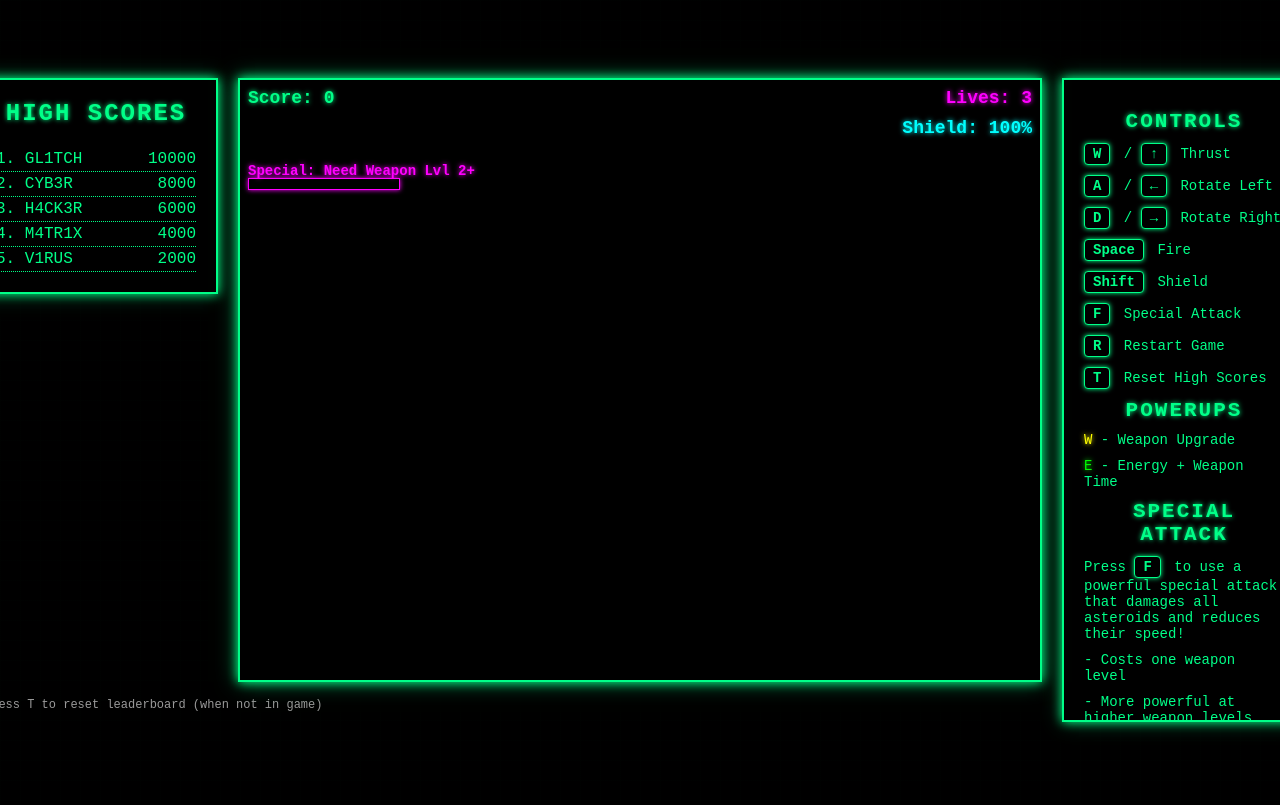
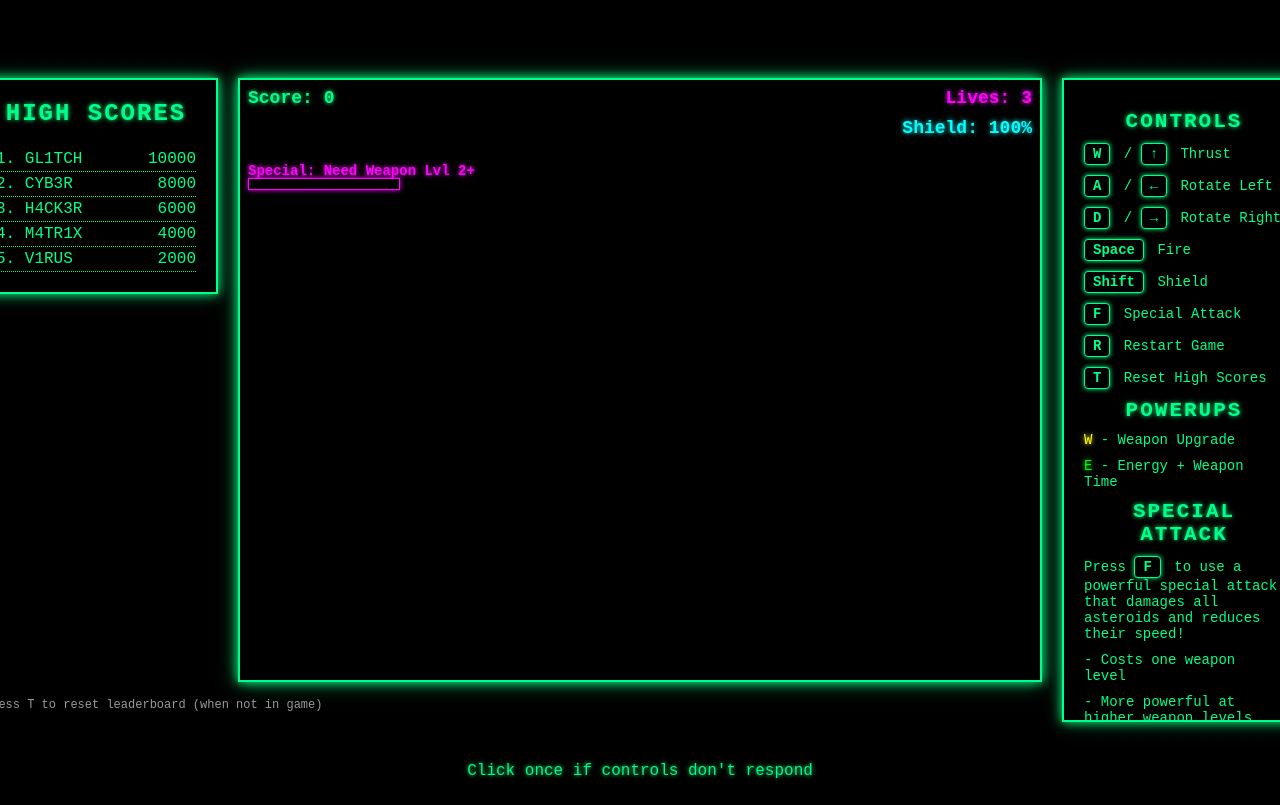
Before and after one commit to jaybird922/glitchasteroids, a plain HTML site: page index.html in a window 1280 px wide. Drawn offline with Linux system fonts and the light colour scheme.

Commit message:
Update index.html

```diff
--- a/index.html
+++ b/index.html
@@ -75,10 +75,58 @@
     </div>
 
     <script>
+        // Get reference to the iframe
+        const gameFrame = document.getElementById('game-frame');
+
         // Handle any iframe loading errors by redirecting directly to the game file
-        document.getElementById('game-frame').onerror = function() {
+        gameFrame.onerror = function() {
             window.location.href = 'glitchasteroids.html';
         };
+
+        // Focus the iframe when it's loaded
+        gameFrame.onload = function() {
+            gameFrame.focus();
+
+            // Try to focus the iframe content window if possible
+            try {
+                gameFrame.contentWindow.focus();
+            } catch (e) {
+                console.log("Could not auto-focus game due to cross-origin restrictions");
+            }
+
+            // Alternative approach - tell users to click if focus doesn't work automatically
+            // Add a message that fades out after a few seconds
+            const focusMessage = document.createElement('div');
+            focusMessage.innerHTML = "Click once if controls don't respond";
+            focusMessage.style.position = "fixed";
+            focusMessage.style.bottom = "10px";
+            focusMessage.style.left = "50%";
+            focusMessage.style.transform = "translateX(-50%)";
+            focusMessage.style.color = "#0f8";
+            focusMessage.style.textShadow = "0 0 5px #0f8";
+            focusMessage.style.padding = "10px";
+            focusMessage.style.zIndex = "1000";
+            focusMessage.style.opacity = "1";
+            focusMessage.style.transition = "opacity 1s ease-in";
+            document.body.appendChild(focusMessage);
+
+            // Fade out message after 5 seconds
+            setTimeout(function() {
+                focusMessage.style.opacity = "0";
+                setTimeout(function() {
+                    focusMessage.remove();
+                }, 1000);
+            }, 5000);
+        };
+
+        // Another technique: focus on first user interaction with the page
+        document.body.addEventListener('click', function() {
+            try {
+                gameFrame.contentWindow.focus();
+            } catch (e) {
+                console.log("Could not focus game after click");
+            }
+        }, { once: true });
     </script>
 </body>
 </html>
```
